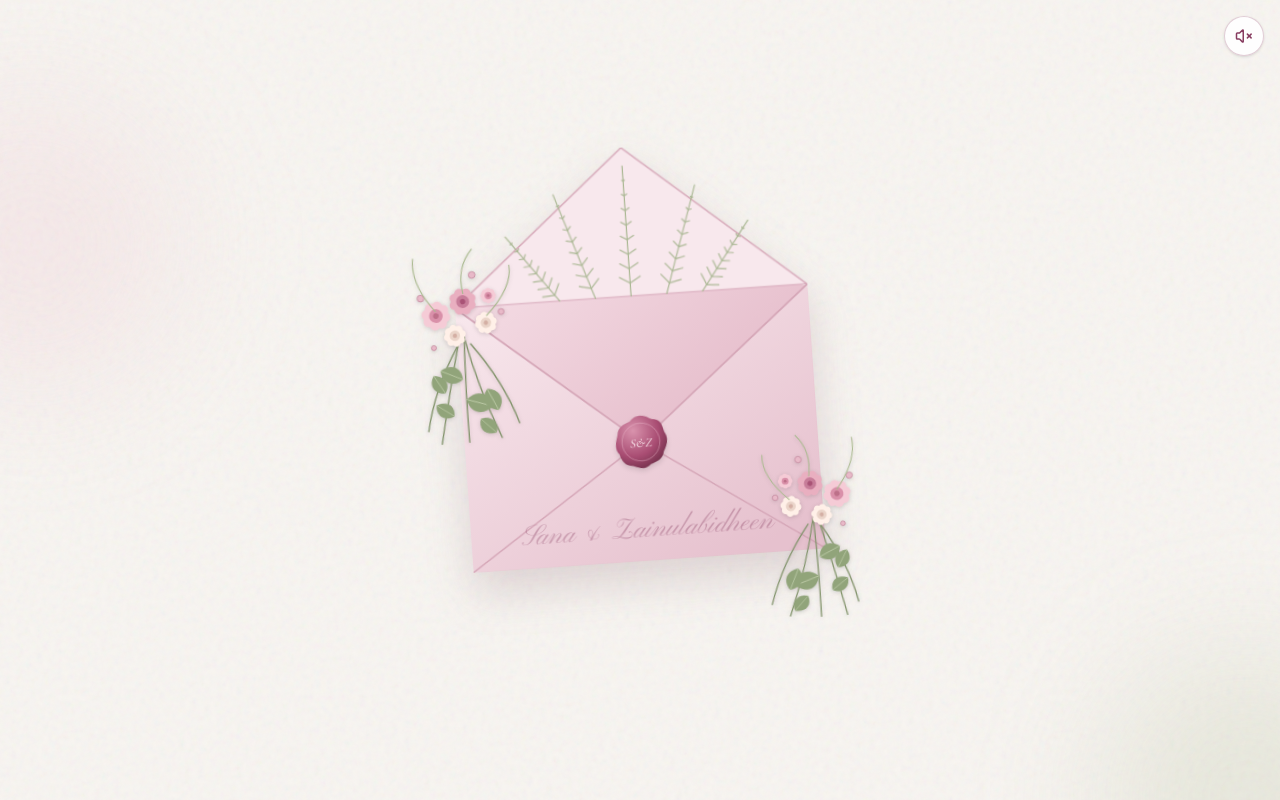
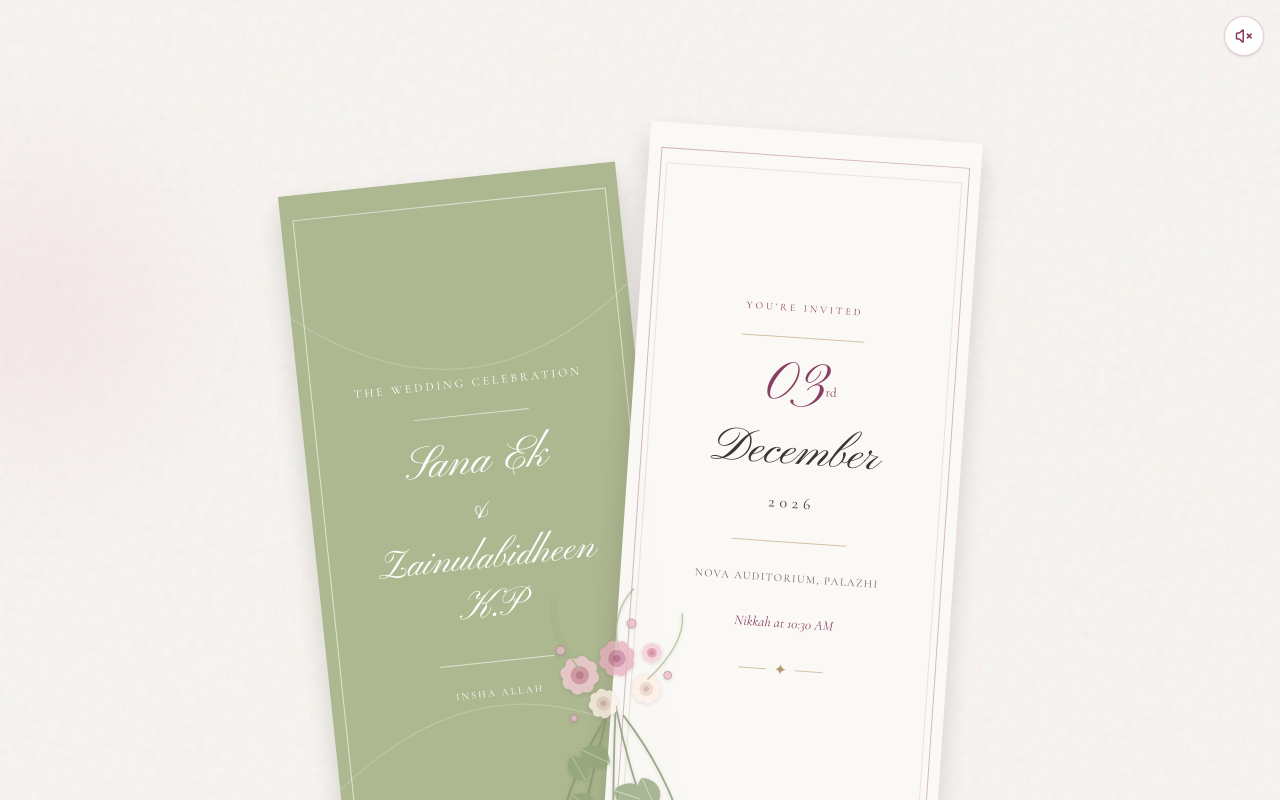
Before and after one commit to ajmalMundumuzhi/modern-wedding-invitation-letter, a React (Vite) app: page / in a window 1280 px wide. Both pictures are taken after a click on the button "Open wedding invitation". Shown: the top 800 px of the page. Built offline with nearby package versions, Linux system fonts and the light colour scheme.

Commit message:
completed

```diff
--- a/src/components/InvitationScene.jsx
+++ b/src/components/InvitationScene.jsx
@@ -1,12 +1,10 @@
 
-import React, { useEffect, useState } from 'react';
-import { AnimatePresence, motion, MotionConfig } from 'framer-motion';
+import React from 'react';
+import { motion, MotionConfig } from 'framer-motion';
 import { Bouquet } from './Florals';
-import { EnvelopeWithFlowers } from './Envelope';
 import { INVITE, PHOTOS } from '../config';
 
 const Piece = ({
-  show,
   instant,
   delay = 0,
   rotate = 0,
@@ -25,16 +23,12 @@ const Piece = ({
             scale: 0.92,
           }
     }
-    animate={
-      show
-        ? {
-            opacity: 1,
-            y: 0,
-            rotate,
-            scale: 1,
-          }
-        : undefined
-    }
+    animate={{
+      opacity: 1,
+      y: 0,
+      rotate,
+      scale: 1,
+    }}
     transition={{
       type: 'spring',
       stiffness: 65,
@@ -50,8 +44,8 @@ const GreenCard = () => (
   <div
     className="relative w-full overflow-hidden bg-sage text-white"
     style={{
-      aspectRatio: '2.45 / 4.4',
-      boxShadow: '0 12px 24px rgba(57, 62, 40, 0.22)',
+      aspectRatio: '2.45 / 5.2',
+      boxShadow: '0 14px 28px rgba(57, 62, 40, 0.2)',
     }}
   >
     <div className="absolute inset-[3.5%] border border-white/60" />
@@ -71,41 +65,41 @@ const GreenCard = () => (
       <p
         className="font-serif uppercase"
         style={{
-          fontSize: 'clamp(8px, 2.7cqw, 12px)',
+          fontSize: 'clamp(8px, 2.2cqw, 12px)',
           letterSpacing: '0.24em',
         }}
       >
         {INVITE.kicker}
       </p>
 
-      <div className="my-[7%] h-px w-[40%] bg-white/60" />
+      <div className="my-[8%] h-px w-[40%] bg-white/60" />
 
       <p
         className="font-script leading-none"
-        style={{ fontSize: 'clamp(29px, 10cqw, 46px)' }}
+        style={{ fontSize: 'clamp(28px, 7.5cqw, 46px)' }}
       >
         {INVITE.bride}
       </p>
 
       <span
-        className="font-script leading-none"
-        style={{ fontSize: 'clamp(25px, 7cqw, 34px)' }}
+        className="my-[3%] font-script leading-none"
+        style={{ fontSize: 'clamp(24px, 6cqw, 34px)' }}
       >
         &
       </span>
 
       <p
-        className="font-script leading-none"
-        style={{ fontSize: 'clamp(25px, 8cqw, 39px)' }}
+        className="font-script leading-tight"
+        style={{ fontSize: 'clamp(24px, 6.5cqw, 39px)' }}
       >
         {INVITE.groom}
       </p>
 
-      <div className="mt-[8%] h-px w-[40%] bg-white/60" />
+      <div className="mt-[10%] h-px w-[40%] bg-white/60" />
 
       <p
-        className="mt-[7%] font-serif uppercase tracking-[0.22em]"
-        style={{ fontSize: 'clamp(7px, 2.1cqw, 10px)' }}
+        className="mt-[8%] font-serif uppercase tracking-[0.22em]"
+        style={{ fontSize: 'clamp(7px, 1.8cqw, 10px)' }}
       >
         Insha Allah
       </p>
@@ -120,17 +114,17 @@ const WhiteCard = () => {
     <div
       className="relative w-full overflow-hidden bg-[#fcfaf7] text-ink"
       style={{
-        aspectRatio: '2.45 / 4.5',
-        boxShadow: '0 12px 25px rgba(53, 41, 38, 0.19)',
+        aspectRatio: '2.45 / 5.3',
+        boxShadow: '0 14px 28px rgba(53, 41, 38, 0.18)',
       }}
     >
       <div className="absolute inset-[3.5%] border border-plum/35" />
       <div className="absolute inset-[5.5%] border border-gold/25" />
 
-      <div className="relative flex h-full flex-col items-center justify-center px-[10%] text-center">
+      <div className="relative flex h-full flex-col items-center justify-center px-[9%] text-center">
         <p
           className="font-serif uppercase tracking-[0.3em] text-plum"
-          style={{ fontSize: 'clamp(7px, 2.1cqw, 10px)' }}
+          style={{ fontSize: 'clamp(7px, 1.8cqw, 10px)' }}
         >
           You're invited
         </p>
@@ -139,48 +133,48 @@ const WhiteCard = () => {
 
         <p
           className="font-script leading-none text-plum"
-          style={{ fontSize: 'clamp(35px, 12cqw, 55px)' }}
+          style={{ fontSize: 'clamp(34px, 9cqw, 55px)' }}
         >
           {card.day}
           <sup
             className="font-serif"
-            style={{ fontSize: 'clamp(9px, 3cqw, 13px)' }}
+            style={{ fontSize: 'clamp(9px, 2.5cqw, 13px)' }}
           >
             {card.ordinal}
           </sup>
         </p>
 
         <p
-          className="mt-[3%] font-script leading-none"
-          style={{ fontSize: 'clamp(30px, 10cqw, 48px)' }}
+          className="mt-[5%] font-script leading-none"
+          style={{ fontSize: 'clamp(29px, 7.5cqw, 48px)' }}
         >
           {card.month}
         </p>
 
         <p
-          className="mt-[4%] font-serif tracking-[0.3em]"
-          style={{ fontSize: 'clamp(12px, 3.6cqw, 16px)' }}
+          className="mt-[5%] font-serif tracking-[0.3em]"
+          style={{ fontSize: 'clamp(11px, 2.7cqw, 16px)' }}
         >
           {card.year}
         </p>
 
-        <div className="my-[9%] h-px w-[42%] bg-gold/60" />
+        <div className="my-[10%] h-px w-[42%] bg-gold/60" />
 
         <p
           className="font-serif uppercase leading-relaxed tracking-[0.12em] text-ink/75"
-          style={{ fontSize: 'clamp(7px, 2.3cqw, 11px)' }}
+          style={{ fontSize: 'clamp(7px, 1.9cqw, 11px)' }}
         >
           {card.venue}
         </p>
 
         <p
-          className="mt-[8%] font-serif italic text-plum"
-          style={{ fontSize: 'clamp(10px, 3cqw, 14px)' }}
+          className="mt-[9%] font-serif italic text-plum"
+          style={{ fontSize: 'clamp(10px, 2.5cqw, 14px)' }}
         >
           {card.note}
         </p>
 
-        <div className="mt-[8%] flex items-center gap-2">
+        <div className="mt-[9%] flex items-center gap-2">
           <span className="h-px w-7 bg-gold/60" />
           <span className="text-gold">✦</span>
           <span className="h-px w-7 bg-gold/60" />
@@ -192,12 +186,12 @@ const WhiteCard = () => {
 
 const Polaroid = ({ photo }) => (
   <div
-    className="w-full bg-white p-[5%] pb-[16%]"
+    className="w-full bg-white p-[4.5%] pb-[15%]"
     style={{
-      boxShadow: '0 9px 19px rgba(40, 34, 34, 0.18)',
+      boxShadow: '0 12px 25px rgba(40, 34, 34, 0.18)',
     }}
   >
-    <div className="aspect-[4/5] overflow-hidden bg-blush">
+    <div className="aspect-[3/4.5] overflow-hidden bg-blush">
       <img
         src={photo.src}
         alt={photo.alt}
@@ -213,117 +207,71 @@ const Polaroid = ({ photo }) => (
 );
 
 const InvitationScene = ({ instant = false, onNext }) => {
-  const [phase, setPhase] = useState(instant ? 'done' : 'envelope');
-
-  useEffect(() => {
-    if (instant) {
-      setPhase('done');
-      return undefined;
-    }
-
-    setPhase('envelope');
-
-    const first = setTimeout(() => setPhase('cards'), 1100);
-    const second = setTimeout(() => setPhase('done'), 3300);
-
-    return () => {
-      clearTimeout(first);
-      clearTimeout(second);
-    };
-  }, [instant]);
-
-  const show = phase !== 'envelope';
-
   return (
     <MotionConfig reducedMotion="user">
-      <main className="paper-texture relative flex min-h-[100svh] items-center justify-center overflow-hidden px-3 py-10 sm:px-6">
+      <main className="paper-texture relative flex min-h-[100svh] items-start justify-center overflow-hidden px-3 pb-16 pt-10 sm:px-6 sm:pt-14">
         <div className="pointer-events-none absolute inset-0">
           <div className="absolute -left-28 top-[10%] h-72 w-72 rounded-full bg-blush/20 blur-3xl" />
           <div className="absolute -right-28 bottom-[5%] h-72 w-72 rounded-full bg-sage/20 blur-3xl" />
         </div>
 
         <div
-          className="relative z-10 w-full max-w-[490px]"
+          className="relative z-10 w-full max-w-[680px]"
           style={{ containerType: 'inline-size' }}
         >
           <div
             className="relative w-full"
-            style={{ aspectRatio: '4 / 7.2' }}
+            style={{ aspectRatio: '4 / 8.7' }}
           >
-            <AnimatePresence>
-              {phase !== 'done' && (
-                <motion.div
-                  key="envelope"
-                  className="absolute left-[14%] top-[29%] z-20 w-[72%]"
-                  style={{ rotate: -4 }}
-                  initial={instant ? false : { opacity: 1, scale: 1 }}
-                  exit={{
-                    opacity: 0,
-                    y: -65,
-                    scale: 1.04,
-                  }}
-                  transition={{ duration: 0.85 }}
-                >
-                  <EnvelopeWithFlowers open />
-                </motion.div>
-              )}
-            </AnimatePresence>
-
             <Piece
-              show={show}
               instant={instant}
-              rotate={-7}
+              rotate={-6}
               delay={0.2}
-              className="left-[3%] top-[12%] z-[2] w-[49%]"
+              className="left-[2%] top-[8%] z-[2] w-[50%]"
             >
               <GreenCard />
             </Piece>
 
             <Piece
-              show={show}
               instant={instant}
-              rotate={5}
+              rotate={4}
               delay={0.1}
-              className="left-[49%] top-[5%] z-[3] w-[46%]"
+              className="left-[48%] top-[5%] z-[3] w-[49%]"
             >
               <WhiteCard />
             </Piece>
 
             <Piece
-              show={show}
               instant={instant}
               rotate={-5}
               delay={0.55}
-              className="left-[6%] top-[61%] z-[5] w-[34%]"
+              className="left-[5%] top-[59%] z-[5] w-[36%]"
             >
               <Polaroid photo={PHOTOS[0]} />
             </Piece>
 
             <Piece
-              show={show}
               instant={instant}
               rotate={5}
               delay={0.7}
-              className="left-[39%] top-[66%] z-[6] w-[34%]"
+              className="left-[42%] top-[63%] z-[6] w-[36%]"
             >
               <Polaroid photo={PHOTOS[1] ?? PHOTOS[0]} />
             </Piece>
 
             <Piece
-              show={show}
               instant={instant}
               delay={0.45}
-              className="left-[32%] top-[38%] z-[8] w-[35%] pointer-events-none"
+              className="left-[33%] top-[34%] z-[8] w-[27%] pointer-events-none"
             >
               <Bouquet className="w-full drop-shadow-sm" />
             </Piece>
 
             <Piece
-              show={show}
               instant={instant}
               rotate={0}
               delay={0.9}
-              className="right-[2%] top-[44%] z-[10] w-[30%]"
+              className="right-[1%] top-[35%] z-[10] w-[28%]"
             >
               <button
                 type="button"
@@ -336,14 +284,14 @@ const InvitationScene = ({ instant = false, onNext }) => {
                 <span className="relative flex flex-col items-center">
                   <span
                     className="font-serif uppercase tracking-[0.18em]"
-                    style={{ fontSize: 'clamp(7px, 2.2cqw, 11px)' }}
+                    style={{ fontSize: 'clamp(7px, 1.8cqw, 11px)' }}
                   >
                     {INVITE.cta.top}
                   </span>
 
                   <span
                     className="font-script leading-none"
-                    style={{ fontSize: 'clamp(20px, 7cqw, 34px)' }}
+                    style={{ fontSize: 'clamp(20px, 5.5cqw, 34px)' }}
                   >
                     {INVITE.cta.script}
                   </span>
@@ -352,19 +300,19 @@ const InvitationScene = ({ instant = false, onNext }) => {
             </Piece>
 
             <Piece
-              show={show}
               instant={instant}
               delay={0.8}
-              className="right-[2%] bottom-[1%] z-[1] w-[30%] pointer-events-none"
+              className="right-[2%] top-[72%] z-[1] w-[25%] pointer-events-none"
             >
               <Bouquet flip className="w-full opacity-80" />
             </Piece>
           </div>
 
           <motion.p
-            initial={false}
-            animate={{ opacity: show ? 1 : 0 }}
-            className="mt-3 text-center font-serif text-xs uppercase tracking-[0.35em] text-sage-dark"
+            initial={instant ? false : { opacity: 0, y: 10 }}
+            animate={{ opacity: 1, y: 0 }}
+            transition={{ delay: 1, duration: 0.6 }}
+            className="mt-5 text-center font-serif text-xs uppercase tracking-[0.35em] text-sage-dark sm:mt-7"
           >
             A beautiful beginning · Insha Allah
           </motion.p>
--- a/src/config.js
+++ b/src/config.js
@@ -67,7 +67,7 @@ export const INVITE = {
 
 export const PHOTOS = [
   {
-    src: '/public/media__1776859894044.png',
+    src: '/media__1776859894044.png',
     alt: 'Wedding couple photograph',
     pos: '50% 25%',
     zoom: 1,
```
